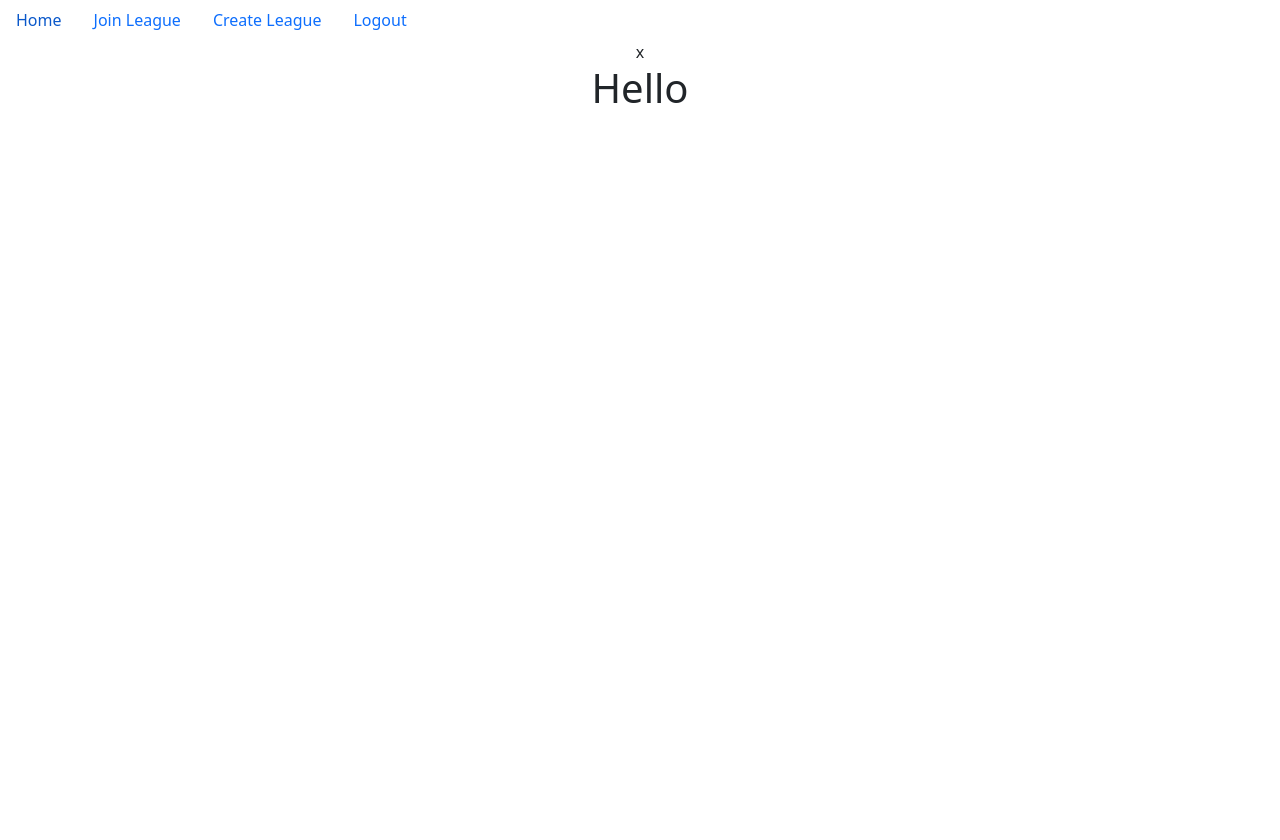
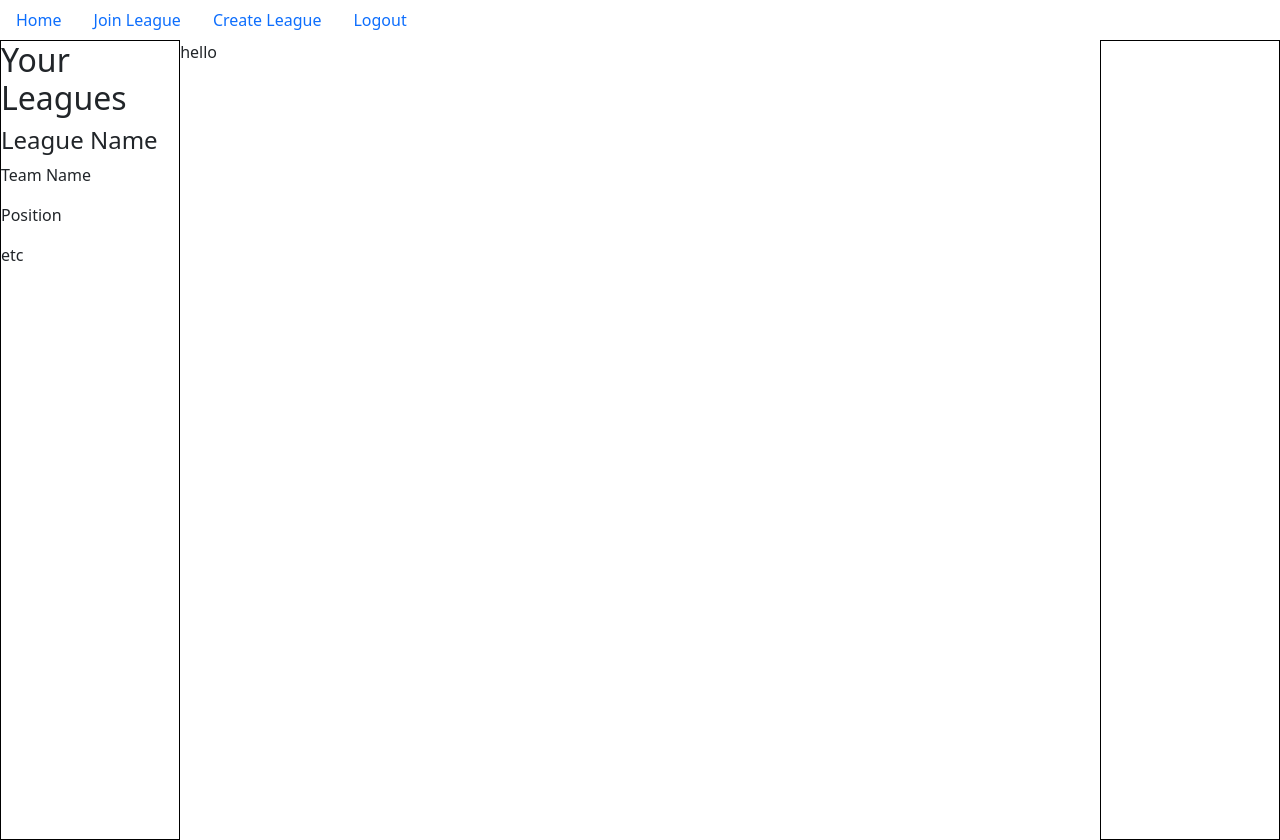
Before and after one commit to zechariasmengis/fe-pl-pick-em, a React (Create React App) app: page / in a window 1280 px wide. Before the commit the page ends 800 px from the top, so only its background shows below. Built offline with nearby package versions, Linux system fonts and the light colour scheme.

Commit message:
added home page components and basic layout

```diff
--- a/src/App.css
+++ b/src/App.css
@@ -1,38 +1,3 @@
-.App {
-  text-align: center;
+.hp-body {
+  display: flex;
 }
-
-.App-logo {
-  height: 40vmin;
-  pointer-events: none;
-}
-
-@media (prefers-reduced-motion: no-preference) {
-  .App-logo {
-    animation: App-logo-spin infinite 20s linear;
-  }
-}
-
-.App-header {
-  background-color: #282c34;
-  min-height: 100vh;
-  display: flex;
-  flex-direction: column;
-  align-items: center;
-  justify-content: center;
-  font-size: calc(10px + 2vmin);
-  color: white;
-}
-
-.App-link {
-  color: #61dafb;
-}
-
-@keyframes App-logo-spin {
-  from {
-    transform: rotate(0deg);
-  }
-  to {
-    transform: rotate(360deg);
-  }
-}
--- a/src/App.js
+++ b/src/App.js
@@ -3,13 +3,18 @@ import './css/reset.css';
 import 'bootstrap/dist/css/bootstrap.min.css';
 import NavBar from './components/NavBar'
 import MyLeaguesSB from './components/MyLeaguesSB'
+import FeatureStory from './components/FeatureStory'
+import AdSB from './components/AdSB';
 
 function App() {
   return (
     <div className="App">
       < NavBar />
-      < MyLeaguesSB />
-      <h1>Hello</h1>
+      <div className="hp-body">
+        < MyLeaguesSB />
+        < FeatureStory />
+        < AdSB />
+      </div>
     </div>
   );
 }
--- /dev/null
+++ b/src/components/AdSB.js
@@ -0,0 +1,12 @@
+import React, { useState } from 'react';
+import '../css/AdSB.css';
+
+function AdSB() {
+
+    return(
+        <div className="ad-SB">
+        </div>
+    )
+}
+
+export default AdSB;
--- a/src/components/FeatureStory.js
+++ b/src/components/FeatureStory.js
@@ -0,0 +1,13 @@
+import React, { useState } from 'react';
+import '../css/FeatureStory.css'
+
+function FeatureStory() {
+
+    return(
+        <div className="fs-outer">
+            hello
+        </div>
+    )
+}
+
+export default FeatureStory;
--- a/src/components/MyLeaguesSB.js
+++ b/src/components/MyLeaguesSB.js
@@ -1,10 +1,17 @@
-// import React, { useState } from 'react';
+import React, { useState } from 'react';
+import '../css/MyLeaguesSB.css'
 
 function MyLeaguesSB() {
 
     return(
-        <div>
-            x
+        <div className="myl-SB">
+            <h2>Your Leagues</h2>
+            <div className="myl-league-card">
+                <h4>League Name</h4>
+                <p>Team Name</p>
+                <p>Position</p>
+                <p>etc</p>
+            </div>
         </div>
     )
 }
--- /dev/null
+++ b/src/css/AdSB.css
@@ -0,0 +1,6 @@
+.ad-SB {
+    border: 1px solid black;
+    width: 250px;
+    height: 100vh;
+    justify-content: right;
+}
--- /dev/null
+++ b/src/css/FeatureStory.css
@@ -0,0 +1,3 @@
+.fs-outer {
+    width: 100%;
+}
--- /dev/null
+++ b/src/css/MyLeaguesSB.css
@@ -0,0 +1,5 @@
+.myl-SB {
+    border: 1px solid black;
+    width: 250px;
+    height: 100vh;
+}
```
Also changed, not shown: public/index.html (+0 -23 lines).
